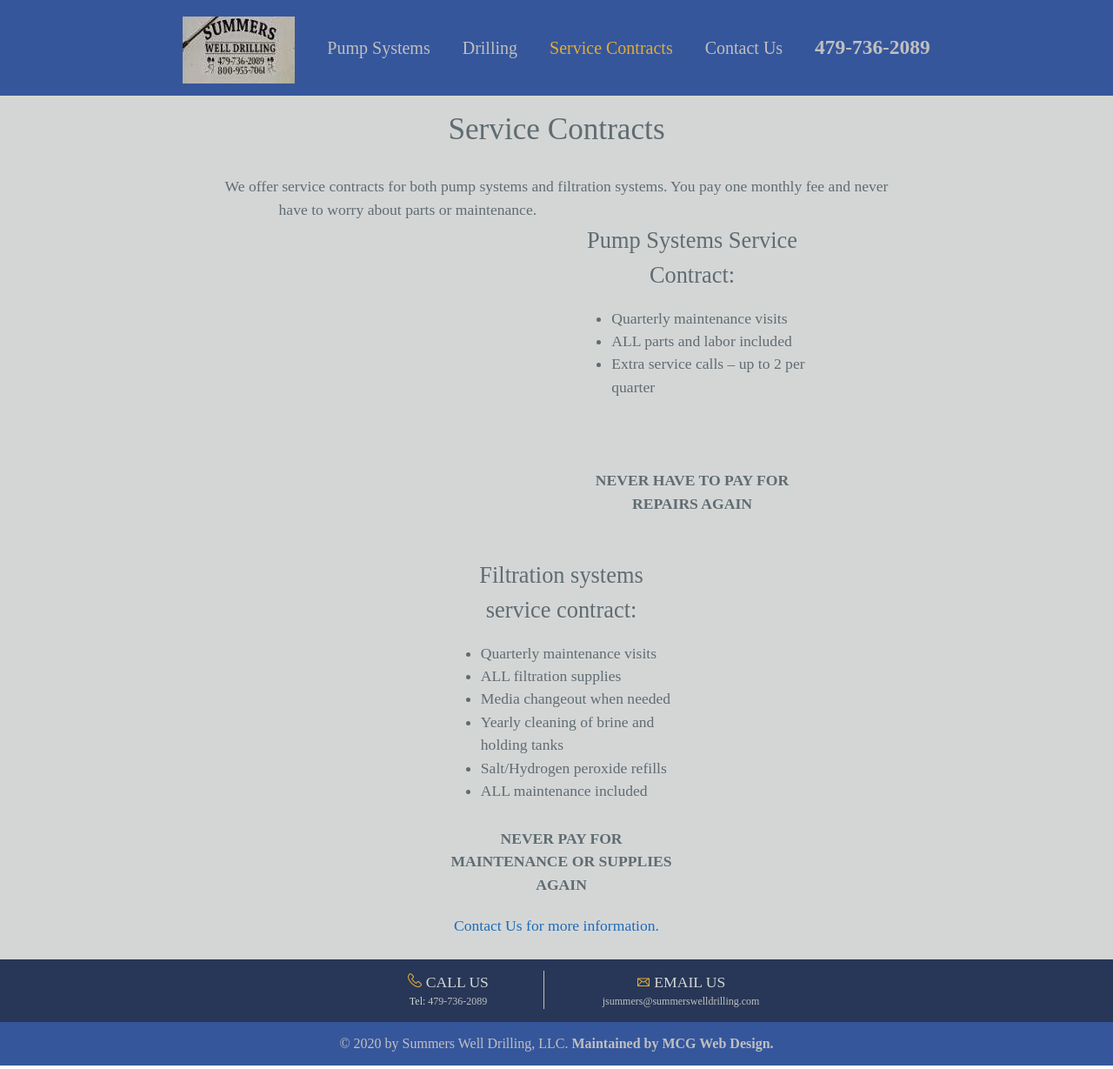
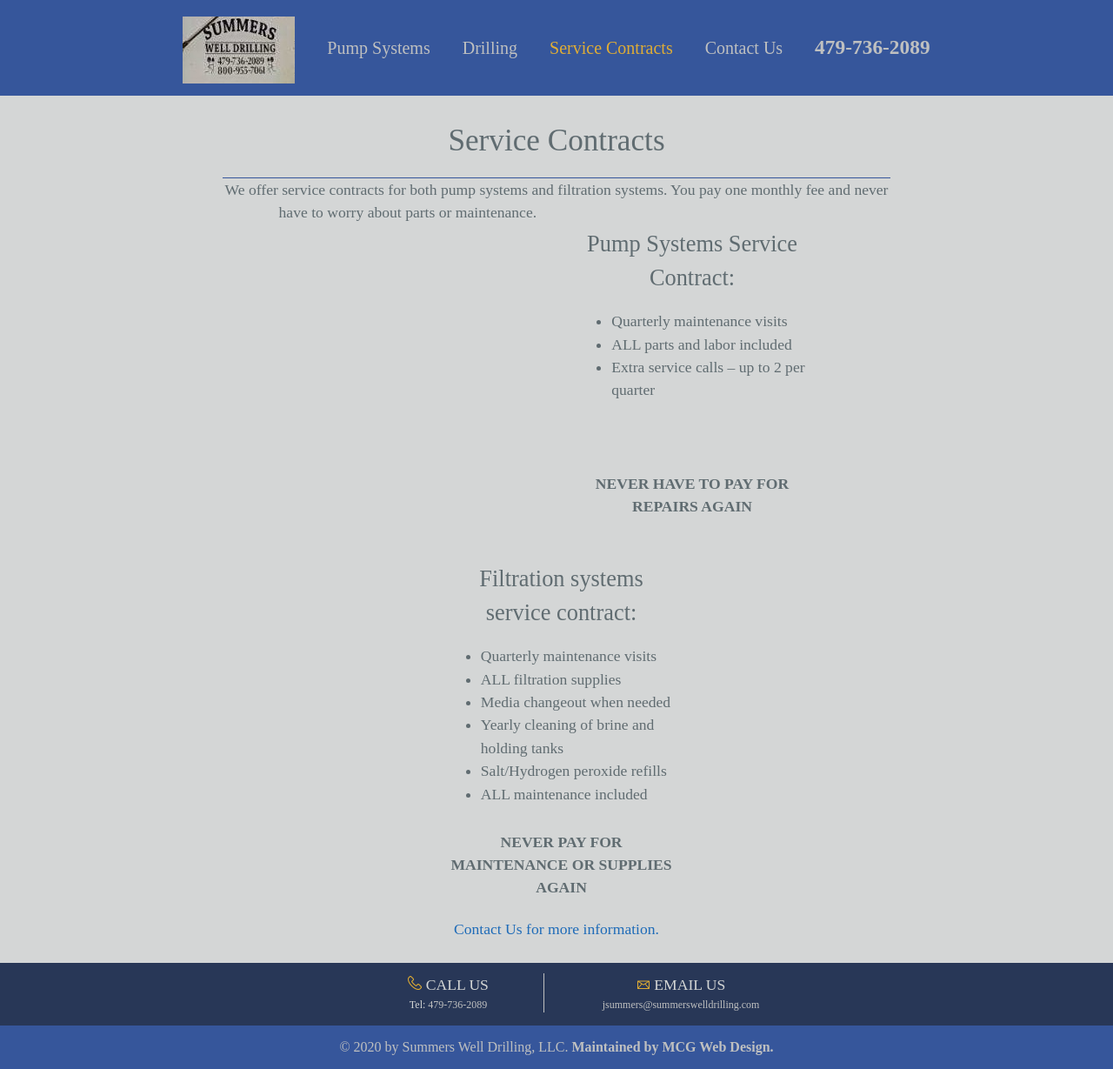
Before and after one commit to jamess999888/SummersDrilling, a Jekyll site: the page built from serviceContracts.md, in a window 1280 px wide. Shown: the whole page at 87% size. Built offline with Jekyll 4.4.1, drawn with Linux system fonts in a browser that asks for light colours; our own code applies the rules of GitHub Pages for plain Markdown files.

Commit message:
working on service contracts styling

```diff
--- a/css/style.css
+++ b/css/style.css
@@ -1284,8 +1284,8 @@ ul.topnav li.right {
 }
 
 #serviceContracts h1 {
-    text-align: center;
-    padding-top: 1%;
+    border-bottom: 1px solid #36569B;
+    padding-bottom: 2%;
 }
 
 #serviceContracts div {
--- a/serviceContracts.md
+++ b/serviceContracts.md
@@ -2,8 +2,8 @@
 
 <div id="root">
     <div id="serviceContracts">
+        <div class="content">
         <h1 class="serviceContracts-header">Service Contracts</h1>
-        <div class="content">
             We offer service contracts for both pump systems and filtration systems.  You pay one monthly fee and never have to worry about parts or maintenance.
             <div class="outerList">
                 <div class="listHeader">
```
